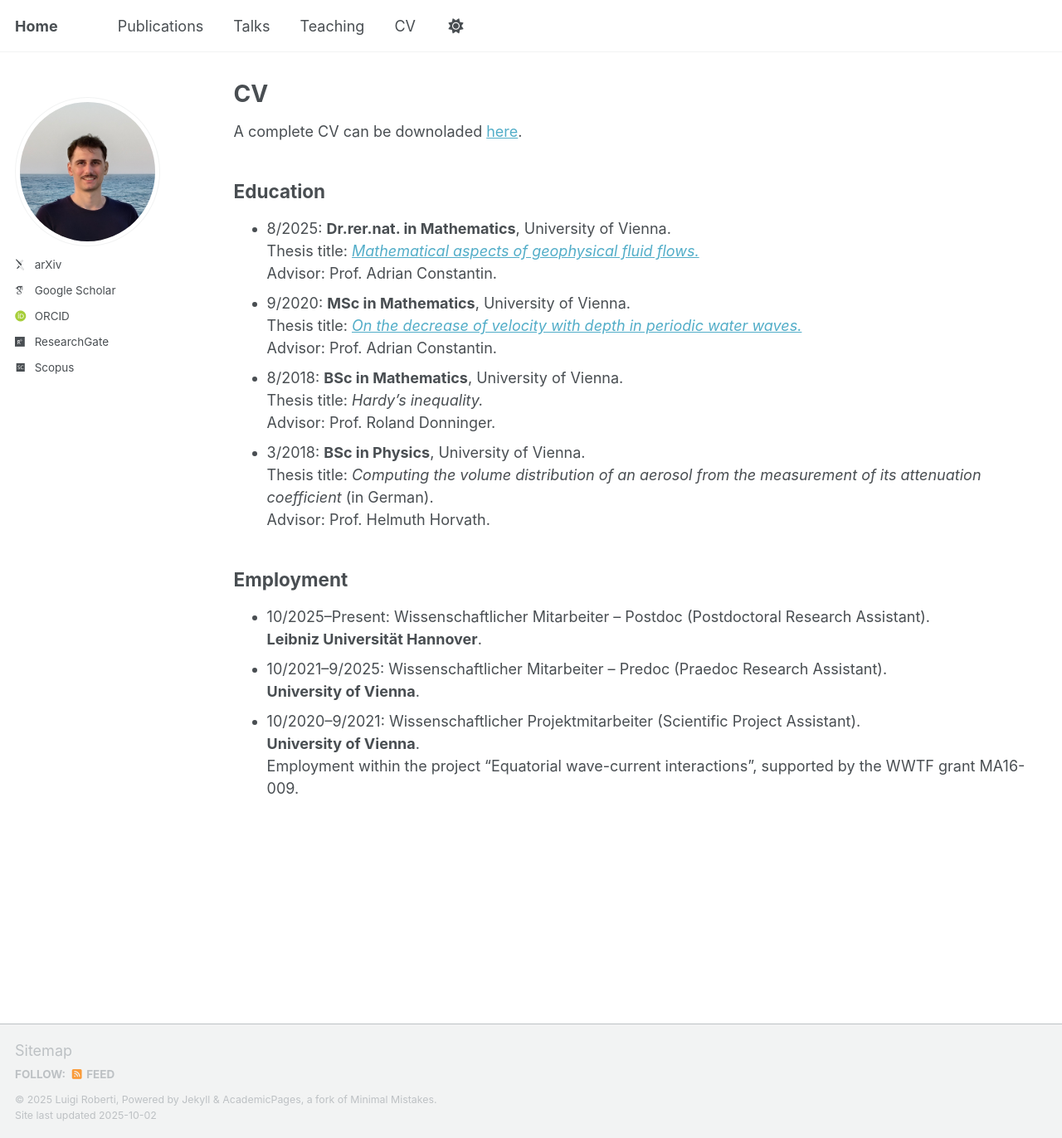
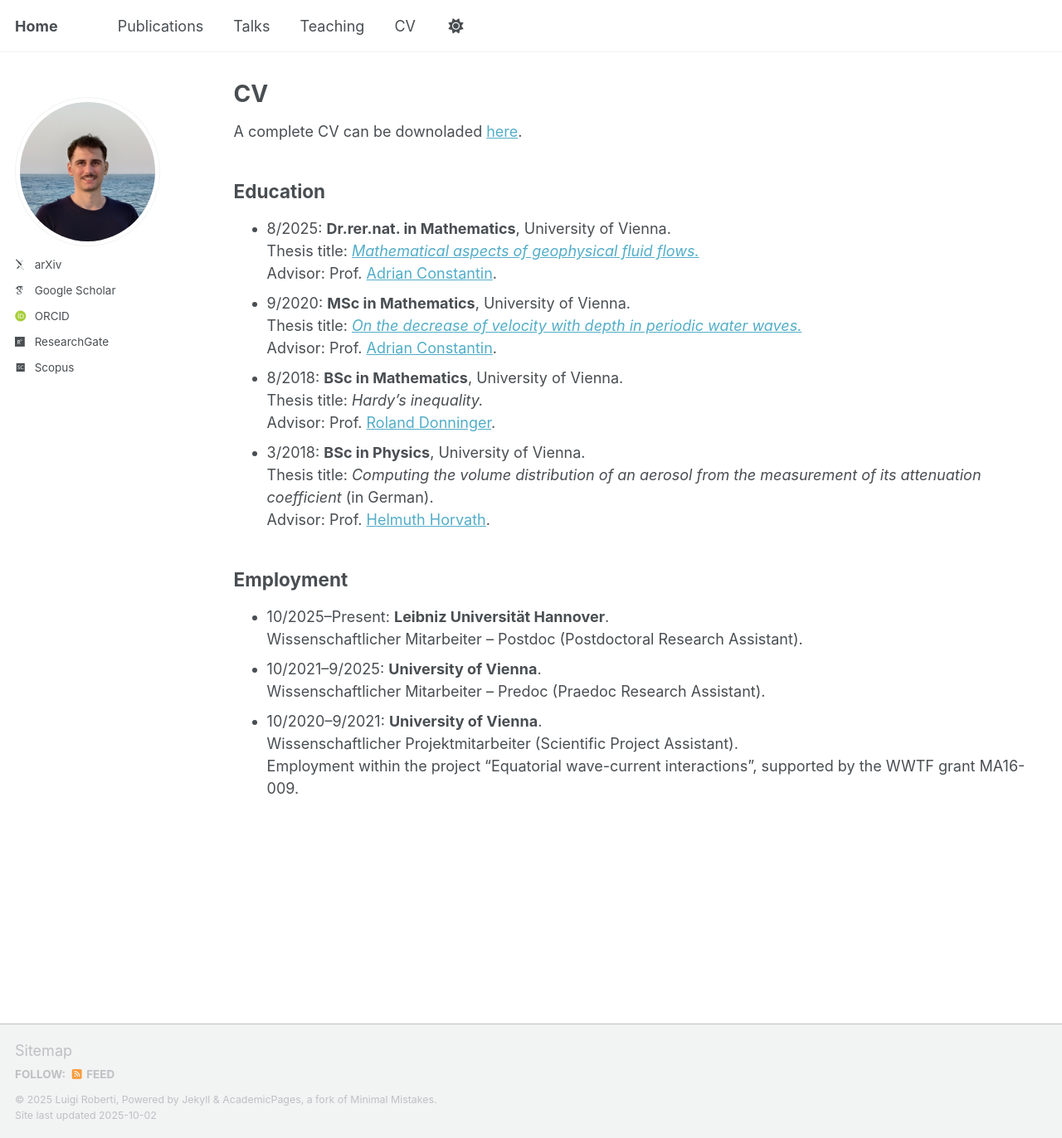
Before and after one commit to luigi-roberti/luigi-roberti.github.io, a Jekyll site: the page built from _pages/cv.md, in a window 1280 px wide and 1372 px high. Shown: the whole window at 83% size. Built offline with Jekyll 4.4.1, drawn with Linux system fonts in a browser that asks for light colours; some web fonts are replaced; a script that is not in the unit is left out.

Commit message:
Update cv.md

```diff
--- a/_pages/cv.md
+++ b/_pages/cv.md
@@ -15,23 +15,23 @@ Education
 ------
 * 8/2025: <b>Dr.rer.nat. in Mathematics</b>, University of Vienna.<br />
 Thesis title: [<i>Mathematical aspects of geophysical fluid flows.</i>](https://utheses.univie.ac.at/detail/76235/)<br />
-Advisor: Prof. Adrian Constantin.
+Advisor: Prof. [Adrian Constantin](https://ucrisportal.univie.ac.at/en/persons/adrian-constantin).
 * 9/2020: <b>MSc in Mathematics</b>, University of Vienna.<br />
 Thesis title: [<i>On the decrease of velocity with depth in periodic water waves.</i>](https://utheses.univie.ac.at/detail/56793/)<br />
-Advisor: Prof. Adrian Constantin.
+Advisor: Prof. [Adrian Constantin](https://ucrisportal.univie.ac.at/en/persons/adrian-constantin).
 * 8/2018: <b>BSc in Mathematics</b>, University of Vienna.<br />
 Thesis title: <i>Hardy's inequality.</i><br />
-Advisor: Prof. Roland Donninger.
+Advisor: Prof. [Roland Donninger](https://homepage.univie.ac.at/roland.donninger/).
 * 3/2018: <b>BSc in Physics</b>, University of Vienna.<br />
 Thesis title: <i>Computing the volume distribution of an aerosol from the measurement of its attenuation coefficient</i> (in German).<br />
-Advisor: Prof. Helmuth Horvath.
+Advisor: Prof. [Helmuth Horvath](https://oecv.at/Biolex/Detail/10800194).
 
 Employment
 ------
-* 10/2025--Present: Wissenschaftlicher Mitarbeiter -- Postdoc (Postdoctoral Research Assistant).<br />
-<b>Leibniz Universität Hannover</b>.
-* 10/2021--9/2025: Wissenschaftlicher Mitarbeiter -- Predoc (Praedoc Research Assistant).<br />
-<b>University of Vienna</b>.
-* 10/2020--9/2021: Wissenschaftlicher Projektmitarbeiter (Scientific Project Assistant).<br />
-<b>University of Vienna</b>.<br />
+* 10/2025--Present: <b>Leibniz Universität Hannover</b>.<br />
+Wissenschaftlicher Mitarbeiter -- Postdoc (Postdoctoral Research Assistant).
+* 10/2021--9/2025: <b>University of Vienna</b>.<br />
+Wissenschaftlicher Mitarbeiter -- Predoc (Praedoc Research Assistant).
+* 10/2020--9/2021: <b>University of Vienna</b>.<br />
+Wissenschaftlicher Projektmitarbeiter (Scientific Project Assistant).<br />
 Employment within the project “Equatorial wave-current interactions”, supported by the WWTF grant MA16-009.
```
